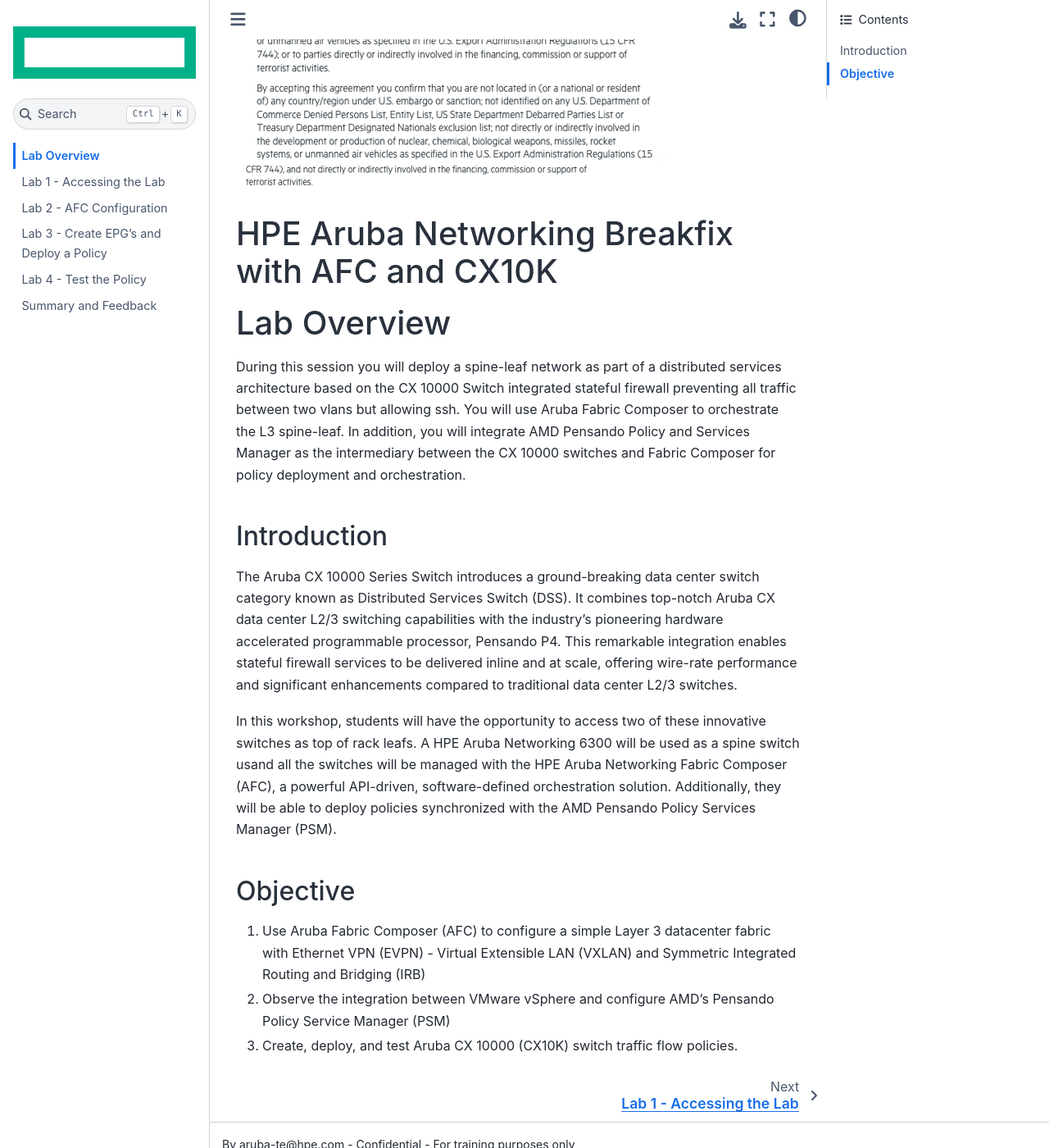
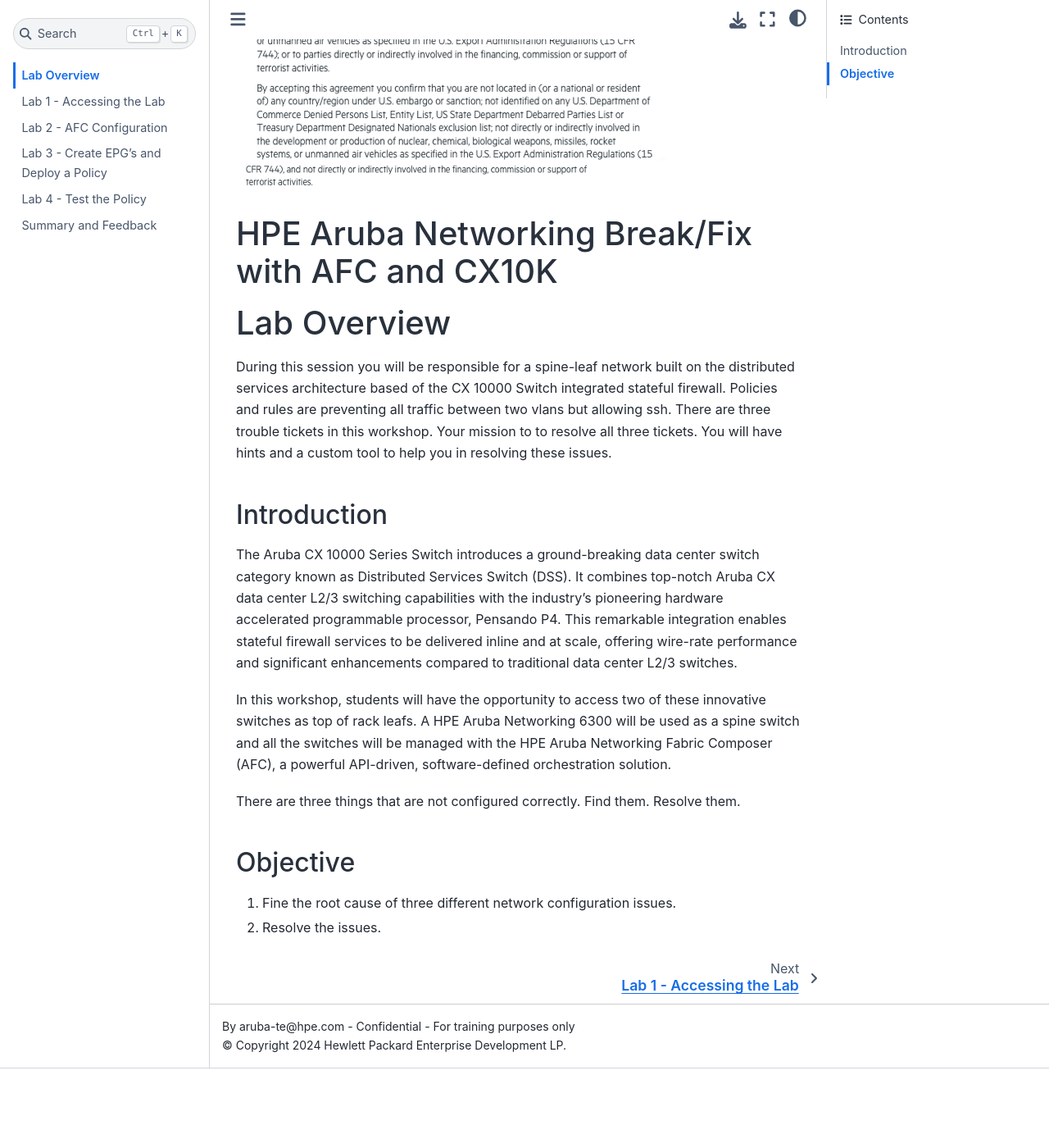
Before and after one commit to xod442/aruba-te-labguide-te4205, a Jupyter Book: the page built from docs/home.md, in a window 1280 px wide and 1400 px high, scrolled down 975 px. Shown: the whole window at 82% size. Built offline with Jupyter Book 1.0.4 settings and Sphinx 7.4.7 and the Sphinx Book theme 1.1.4, drawn with Linux system fonts in a browser that asks for light colours; after the commit the page ends 2278 px from its top, so only the background shows below that.

Commit message:
see file for any changes

```diff
--- a/docs/home.md
+++ b/docs/home.md
@@ -3,17 +3,18 @@
 ![Disclosure](images/disclose.png)
 
 
-<h1>HPE Aruba Networking Breakfix with AFC and CX10K</h1>
+<h1>HPE Aruba Networking Break/Fix with AFC and CX10K</h1>
 
 # Lab Overview
-During this session you will deploy a spine-leaf network as part of a distributed services architecture based on the CX 10000 Switch integrated stateful firewall preventing all traffic between two vlans but allowing ssh. You will use Aruba Fabric Composer to orchestrate the L3 spine-leaf. In addition, you will integrate AMD Pensando Policy and Services Manager as the intermediary between the CX 10000 switches and Fabric Composer for policy deployment and orchestration.
+During this session you will be responsible for a spine-leaf network built on the distributed services architecture based of the CX 10000 Switch integrated stateful firewall. Policies and rules are preventing all traffic between two vlans but allowing ssh. There are three trouble tickets in this workshop. Your mission to to resolve all three tickets. You will have hints and a custom tool to help you in resolving these issues.
 
 ### Introduction
 The Aruba CX 10000 Series Switch introduces a ground-breaking data center switch category known as Distributed Services Switch (DSS). It combines top-notch Aruba CX data center L2/3 switching capabilities with the industry's pioneering hardware accelerated programmable processor, Pensando P4. This remarkable integration enables stateful firewall services to be delivered inline and at scale, offering wire-rate performance and significant enhancements compared to traditional data center L2/3 switches.
 
-In this workshop, students will have the opportunity to access two of these innovative switches as top of rack leafs. A HPE Aruba Networking 6300 will be used as a spine switch usand all the switches will be managed with the HPE Aruba Networking Fabric Composer (AFC), a powerful API-driven, software-defined orchestration solution. Additionally, they will be able to deploy policies synchronized with the AMD Pensando Policy Services Manager (PSM).
+In this workshop, students will have the opportunity to access two of these innovative switches as top of rack leafs. A HPE Aruba Networking 6300 will be used as a spine switch and all the switches will be managed with the HPE Aruba Networking Fabric Composer (AFC), a powerful API-driven, software-defined orchestration solution.
+
+There are three things that are not configured correctly. Find them. Resolve them.
 
 ### Objective
-1. Use Aruba Fabric Composer (AFC) to configure a simple Layer 3 datacenter fabric with Ethernet VPN (EVPN) - Virtual Extensible LAN (VXLAN) and Symmetric Integrated Routing and Bridging (IRB)
-2. Observe the integration between VMware vSphere and configure AMD's Pensando Policy Service Manager (PSM)
-3. Create, deploy, and test Aruba CX 10000 (CX10K) switch traffic flow policies.
+1. Fine the root cause of three different network configuration issues.
+2. Resolve the issues.
```
